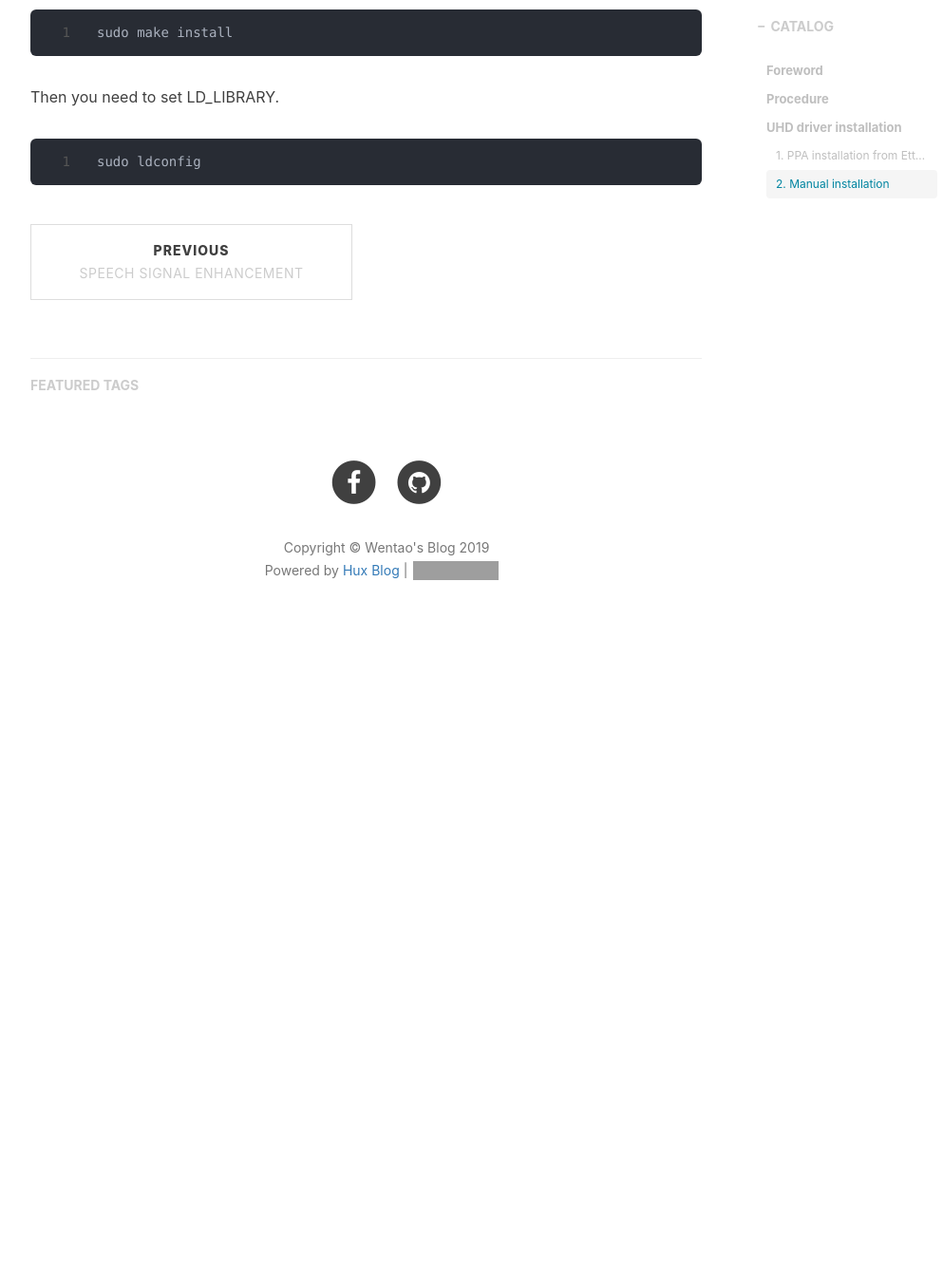
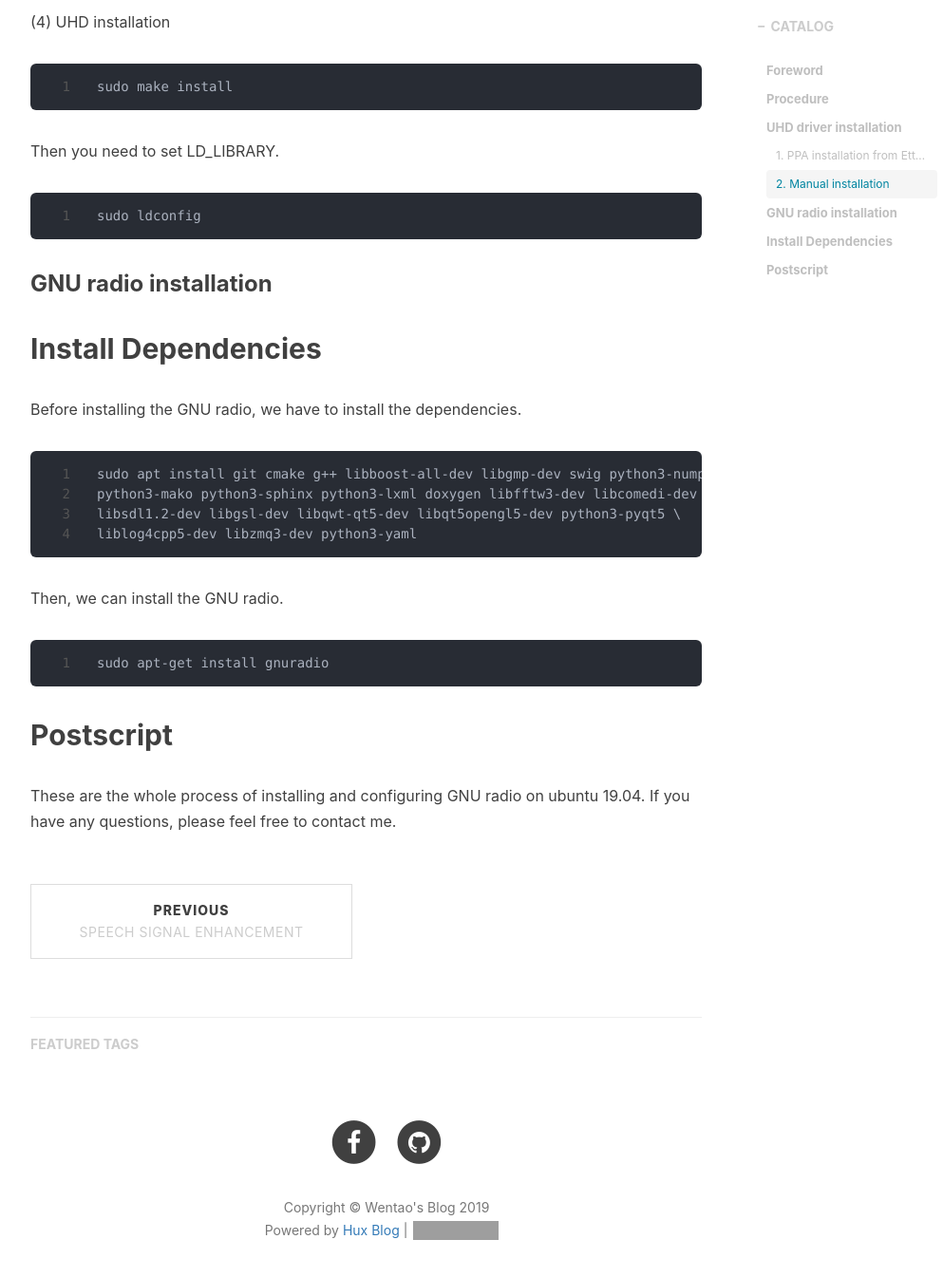
Before and after one commit to csxmt123/zhouwt612.github.io, a Jekyll site: the page built from _posts/2019-7-8-uhd驱动安装.md, in a window 1280 px wide and 1400 px high, scrolled down 2038 px. Shown: the top 1345 px of the window at 95% size, without its empty margins (233-1226 px from the left). Built offline with Jekyll 4.4.1, drawn with Linux system fonts in a browser that asks for light colours; nearby versions of some CDN libraries; comment, search, counter and statistics services are not loaded; before the commit the page ends 2743 px from its top, so only the background shows below that; some of the changed text lies outside the part shown; grey boxes are pictures that could not be loaded.

Commit message:
Update 2019-7-8-uhd驱动安装.md

````diff
--- a/_posts/2019-7-8-uhd驱动安装.md
+++ b/_posts/2019-7-8-uhd驱动安装.md
@@ -15,6 +15,8 @@ tags:
 The research project what i am doing will end next year Jan. My supervisor asked me to do the hardware implementation. Then, i studied how to use the ubuntu and the GNU radio.
 
 I found that some old methods can not work on ubuntu 19.04. In this case, i wirte down this article for your reference.
+
+If you want to use the USRP in GNU radio, you hava to install the UHD driver.
 
 ## Procedure
 
@@ -77,3 +79,26 @@ Then you need to set LD_LIBRARY.
 ```
 sudo ldconfig
 ```
+
+### GNU radio installation
+
+## Install Dependencies
+
+Before installing the GNU radio, we have to install the dependencies.
+
+```
+sudo apt install git cmake g++ libboost-all-dev libgmp-dev swig python3-numpy \
+python3-mako python3-sphinx python3-lxml doxygen libfftw3-dev libcomedi-dev \
+libsdl1.2-dev libgsl-dev libqwt-qt5-dev libqt5opengl5-dev python3-pyqt5 \
+liblog4cpp5-dev libzmq3-dev python3-yaml
+```
+
+Then, we can install the GNU radio.
+
+```
+sudo apt-get install gnuradio
+```
+
+## Postscript
+
+These are the whole process of installing and configuring GNU radio on ubuntu 19.04. If you have any questions, please feel free to contact me.
````
